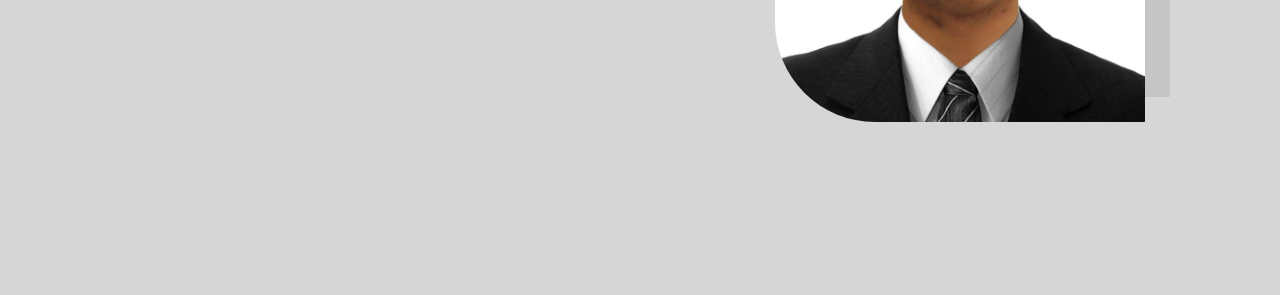
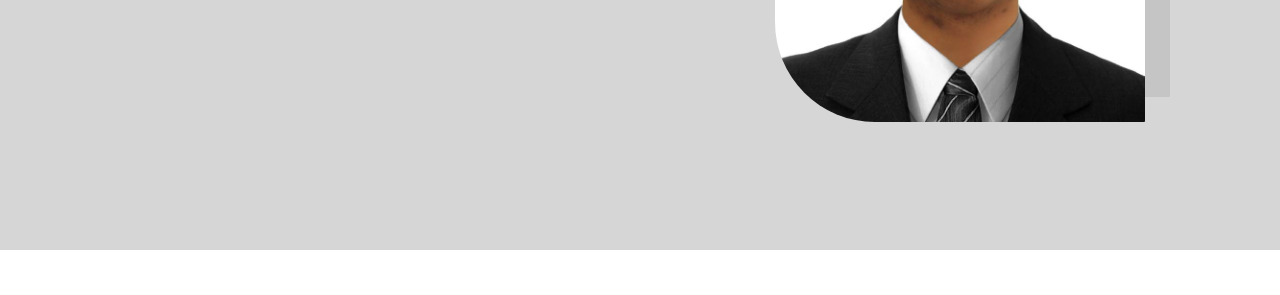
Before and after one commit to Aljayve21/aljayve.github.io, a plain HTML site: page index.html in a window 1280 px wide. Shown: the part 457-752 px from the top of the page. Drawn offline with nearby package versions, Linux system fonts and the light colour scheme.

Commit message:
update portfolio

```diff
--- a/css/styles.css
+++ b/css/styles.css
@@ -4,9 +4,10 @@ html, body {
     font-family: Poppins !important;
 }
 .bgcolor {
-    height: 100vh;
+    height: 100%;
     background-color: #D6D6D6;
     /* max-width: auto; */
+    padding-bottom: 10%;
     background-size: cover;
     position: relative;
 }
```
